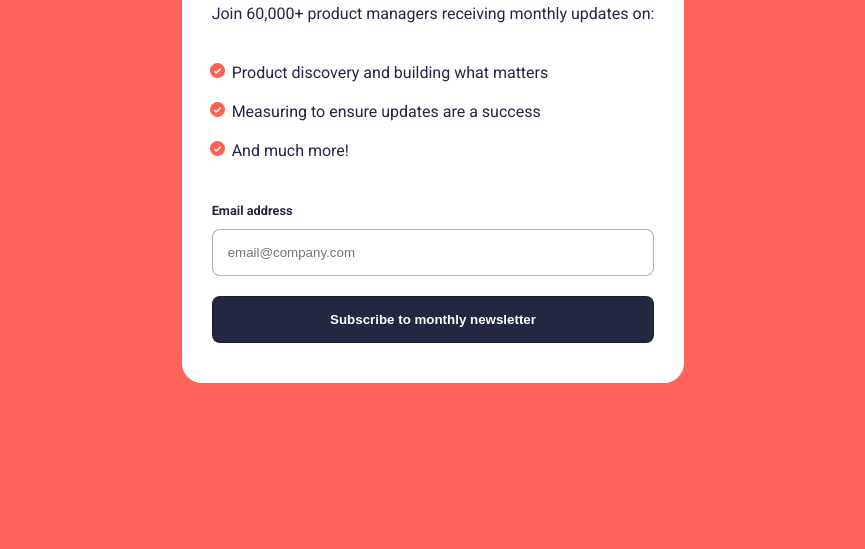
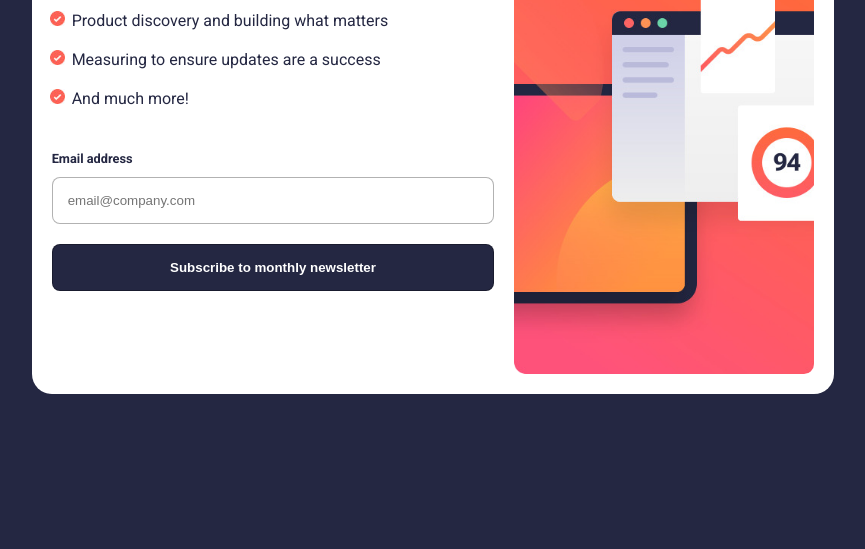
Before and after one commit to Edmon-Nascimento/Newsletter, a plain HTML site: page index.html in a window 1280 px wide. Shown: the part 251-800 px from the top of the page, without its empty margins (207-1072 px from the left). Drawn offline with Linux system fonts and the light colour scheme.

Commit message:
media query for large screens
update large-screen.css
some modifications on index.html

```diff
--- a/index.html
+++ b/index.html
@@ -13,15 +13,14 @@
     <header class="banner"></header>
 
     <main>
+        <section class="subscribe">
             <h1>Stay updated!</h1>
             <p>Join 60,000+ product managers receiving monthly updates on:</p>
-
             <ul>
                 <li>Product discovery and building what matters</li>
                 <li>Measuring to ensure updates are a success</li>
                 <li>And much more!</li>
             </ul>
-
             <form>
                 <p>
                     <label for="email">Email address</label>
@@ -29,6 +28,9 @@
                </p>
                 <input type="button" value="Subscribe to monthly newsletter">
             </form>
+        </section>
+
+        <section class="img"></section>
     </main>
 
     <script src="script.js"></script>
--- a/styles/large-screen.css
+++ b/styles/large-screen.css
@@ -0,0 +1,16 @@
+body{
+    background-color: #242742;
+}
+
+main{
+    display: flex;
+}
+
+.img{
+    background: url('../images/illustration-sign-up-desktop.jpg') no-repeat;
+    background-size: cover;
+    height: 450px;
+    width: 300px;
+    border-radius: 10px;
+    margin-left: 20px;
+}
--- a/styles/style.css
+++ b/styles/style.css
@@ -19,7 +19,7 @@ html, body{
 }
 
 main{
-    padding: 30px;
+    padding: 20px;
     color: #242742;
 }
 
```
Lines whose indentation alone changed are shown as unchanged.
